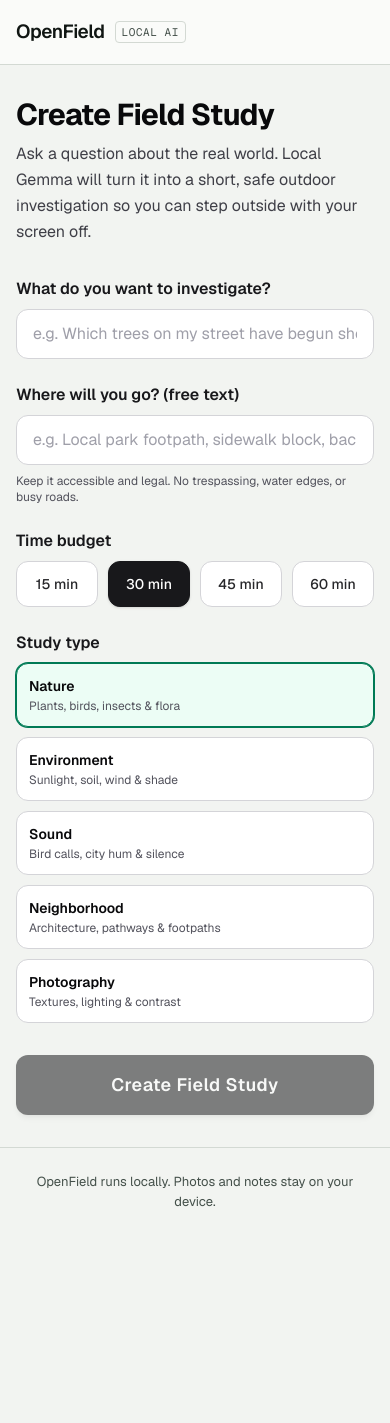
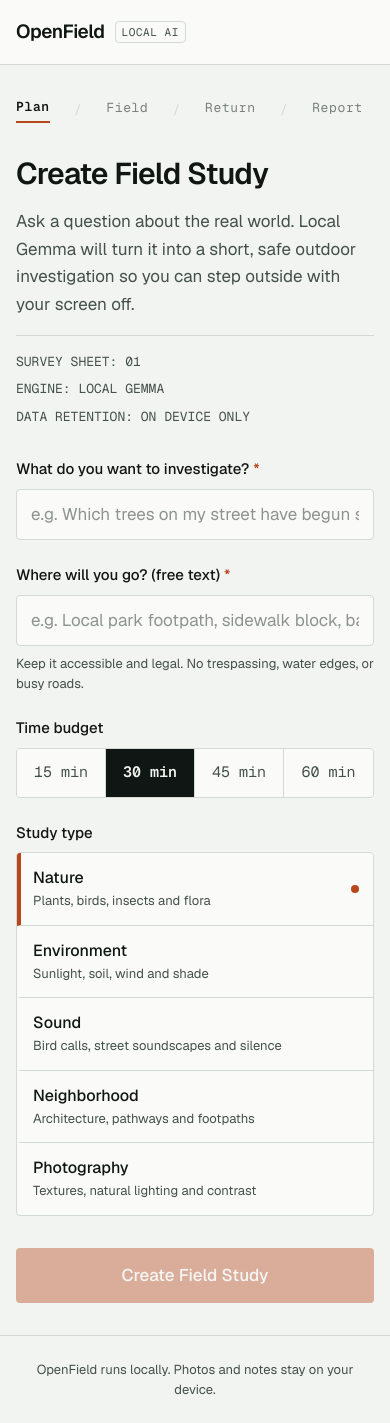
Before and after one commit to TechGenDM/OpenField, a Next.js app: page / in a window 390 px wide. Before the commit the page ends 1235 px from the top, so only its background shows below. Built offline with nearby package versions, Linux system fonts and the light colour scheme.

Commit message:
feat(ui): restyle Screen 1 Create Study as survey instrument

```diff
--- a/src/app/page.tsx
+++ b/src/app/page.tsx
@@ -1,9 +1,16 @@
 "use client";
 
-import { useState } from "react";
+import React, { useState } from "react";
 import { useRouter } from "next/navigation";
 import { StudyMinutes, StudyType } from "@/lib/schemas";
 import { saveProtocol } from "@/lib/storage";
+import { StageTrail } from "@/components/ui/StageTrail";
+import { TextField } from "@/components/ui/TextField";
+import { SegmentedControl } from "@/components/ui/SegmentedControl";
+import { RadioRow } from "@/components/ui/RadioRow";
+import { Button } from "@/components/ui/Button";
+import { Callout } from "@/components/ui/Callout";
+import { ElapsedLoader } from "@/components/ui/ElapsedLoader";
 
 const TIME_OPTIONS: { value: StudyMinutes; label: string }[] = [
   { value: 15, label: "15 min" },
@@ -13,11 +20,11 @@
 ];
 
 const TYPE_OPTIONS: { value: StudyType; label: string; desc: string }[] = [
-  { value: "nature", label: "Nature", desc: "Plants, birds, insects & flora" },
-  { value: "environment", label: "Environment", desc: "Sunlight, soil, wind & shade" },
-  { value: "sound", label: "Sound", desc: "Bird calls, city hum & silence" },
-  { value: "neighborhood", label: "Neighborhood", desc: "Architecture, pathways & footpaths" },
-  { value: "photography", label: "Photography", desc: "Textures, lighting & contrast" },
+  { value: "nature", label: "Nature", desc: "Plants, birds, insects and flora" },
+  { value: "environment", label: "Environment", desc: "Sunlight, soil, wind and shade" },
+  { value: "sound", label: "Sound", desc: "Bird calls, street soundscapes and silence" },
+  { value: "neighborhood", label: "Neighborhood", desc: "Architecture, pathways and footpaths" },
+  { value: "photography", label: "Photography", desc: "Textures, natural lighting and contrast" },
 ];
 
 export default function CreateStudyPage() {
@@ -39,7 +46,7 @@
     setErrorMessage(null);
 
     try {
-      // AI calls strictly happen on the server route /api/study
+      // AI calls happen exclusively on the server route /api/study
       const res = await fetch("/api/study", {
         method: "POST",
         headers: { "Content-Type": "application/json" },
@@ -58,6 +65,12 @@
         let userMsg = errorInfo?.message || "Failed to generate field study.";
         if (errorInfo?.code === "OLLAMA_UNREACHABLE") {
           userMsg = "Cannot connect to local Ollama. Please make sure Ollama is running (`ollama serve`).";
+        } else if (errorInfo?.code === "MODEL_NOT_FOUND") {
+          userMsg = "Requested local model not found. Check OPENFIELD_MODEL or run `ollama pull`.";
+        } else if (errorInfo?.code === "INVALID_MODEL_OUTPUT") {
+          userMsg = "The local model returned unexpected output. Please retry or simplify the question.";
+        } else if (errorInfo?.code === "TIMEOUT") {
+          userMsg = "Protocol generation timed out. Local hardware may be under heavy load.";
         }
         setErrorMessage(userMsg);
         setIsLoading(false);
@@ -79,174 +92,112 @@
 
   return (
     <div className="space-y-8">
-      <div>
-        <h1 className="text-3xl font-bold tracking-tight text-zinc-950 sm:text-4xl">
+      {/* 4-Stage Survey Progress Trail */}
+      <StageTrail currentStage="plan" />
+
+      {/* Two columns from lg up (5/12 left, 7/12 right) */}
+      <div className="grid grid-cols-1 lg:grid-cols-12 gap-8 lg:gap-12 items-start">
+        {/* Left Column (5/12) */}
+        <div className="lg:col-span-5 space-y-4">
+          <h1 className="text-3xl sm:text-4xl font-semibold tracking-tight text-[#101613] leading-tight">
             Create Field Study
           </h1>
-        <p className="mt-2 text-base text-zinc-700 leading-relaxed">
+          <p className="text-[17px] text-[#44504A] leading-relaxed">
             Ask a question about the real world. Local Gemma will turn it into a short,
             safe outdoor investigation so you can step outside with your screen off.
           </p>
+
+          <div className="pt-4 border-t border-[#D3D9D3] space-y-2 text-[13px] text-[#44504A] font-mono">
+            <p>SURVEY SHEET: 01</p>
+            <p>ENGINE: LOCAL GEMMA</p>
+            <p>DATA RETENTION: ON DEVICE ONLY</p>
+          </div>
         </div>
 
+        {/* Right Column (7/12) */}
+        <div className="lg:col-span-7 space-y-6">
           {errorMessage && (
-        <div
+            <Callout
               role="alert"
-          className="p-4 rounded-xl border border-red-300 bg-red-50 text-red-950 text-sm space-y-2"
+              title="Could not generate protocol"
+              variant="signal"
             >
-          <div className="flex items-center gap-2 font-semibold">
-            <svg
-              className="w-5 h-5 text-red-600 shrink-0"
-              fill="none"
-              stroke="currentColor"
-              viewBox="0 0 24 24"
-            >
-              <path
-                strokeLinecap="round"
-                strokeLinejoin="round"
-                strokeWidth={2}
-                d="M12 9v2m0 4h.01m-6.938 4h13.856c1.54 0 2.502-1.667 1.732-3L13.732 4c-.77-1.333-2.694-1.333-3.464 0L3.34 16c-.77 1.333.192 3 1.732 3z"
-              />
-            </svg>
-            <span>Could not generate protocol</span>
-          </div>
-          <p className="text-red-900 leading-normal">{errorMessage}</p>
-        </div>
+              {errorMessage}
+            </Callout>
           )}
 
           <form onSubmit={handleSubmit} className="space-y-6">
             {/* Research Question */}
-        <div className="space-y-2">
-          <label
-            htmlFor="question-input"
-            className="block text-base font-semibold text-zinc-900"
-          >
-            What do you want to investigate?
-          </label>
-          <input
+            <TextField
               id="question-input"
-            type="text"
+              label="What do you want to investigate?"
               required
+              disabled={isLoading}
               value={question}
               onChange={(e) => setQuestion(e.target.value)}
+              placeholder="e.g. Which trees on my street have begun shedding leaves?"
+            />
+
+            {/* Place */}
+            <TextField
+              id="place-input"
+              label="Where will you go? (free text)"
+              required
               disabled={isLoading}
-            placeholder="e.g. Which trees on my street have begun shedding leaves?"
-            className="w-full px-4 py-3 rounded-xl border border-zinc-300 bg-white text-zinc-950 placeholder:text-zinc-400 focus:outline-none focus:ring-2 focus:ring-emerald-700 text-base"
+              value={place}
+              onChange={(e) => setPlace(e.target.value)}
+              placeholder="e.g. Local park footpath, sidewalk block, backyard"
+              helperText="Keep it accessible and legal. No trespassing, water edges, or busy roads."
+            />
+
+            {/* Time Budget */}
+            <div className="space-y-2 text-left">
+              <label className="block text-[15px] font-medium text-[#101613]">
+                Time budget
+              </label>
+              <SegmentedControl
+                name="Time budget"
+                options={TIME_OPTIONS}
+                value={minutes}
+                onChange={(val) => setMinutes(val)}
+                disabled={isLoading}
               />
             </div>
 
-        {/* Place */}
-        <div className="space-y-2">
-          <label
-            htmlFor="place-input"
-            className="block text-base font-semibold text-zinc-900"
-          >
-            Where will you go? (free text)
+            {/* Study Type */}
+            <div className="space-y-2 text-left">
+              <label className="block text-[15px] font-medium text-[#101613]">
+                Study type
               </label>
-          <input
-            id="place-input"
-            type="text"
-            required
-            value={place}
-            onChange={(e) => setPlace(e.target.value)}
+              <RadioRow
+                options={TYPE_OPTIONS}
+                value={type}
+                onChange={(val) => setType(val)}
                 disabled={isLoading}
-            placeholder="e.g. Local park footpath, sidewalk block, backyard"
-            className="w-full px-4 py-3 rounded-xl border border-zinc-300 bg-white text-zinc-950 placeholder:text-zinc-400 focus:outline-none focus:ring-2 focus:ring-emerald-700 text-base"
               />
-          <p className="text-xs text-zinc-600">
-            Keep it accessible and legal. No trespassing, water edges, or busy roads.
-          </p>
             </div>
 
-        {/* Time Budget */}
-        <div className="space-y-2">
-          <label className="block text-base font-semibold text-zinc-900">
-            Time budget
-          </label>
-          <div className="grid grid-cols-4 gap-2.5">
-            {TIME_OPTIONS.map((opt) => (
-              <button
-                type="button"
-                key={opt.value}
-                disabled={isLoading}
-                onClick={() => setMinutes(opt.value)}
-                className={`py-3 px-2 text-center rounded-xl font-medium border text-sm transition ${
-                  minutes === opt.value
-                    ? "bg-zinc-900 text-white border-zinc-900 shadow-sm"
-                    : "bg-white text-zinc-800 border-zinc-300 hover:bg-zinc-100"
-                }`}
+            {/* Submit Action or Honest Elapsed Loader */}
+            <div className="pt-2">
+              {isLoading ? (
+                <ElapsedLoader
+                  label="Gemma is writing your protocol"
+                  subtext="Local models are slow. This usually takes about a minute."
+                />
+              ) : (
+                <Button
+                  type="submit"
+                  size="lg"
+                  disabled={!question.trim() || !place.trim()}
+                  className="w-full"
                 >
-                {opt.label}
-              </button>
-            ))}
-          </div>
-        </div>
-
-        {/* Study Type */}
-        <div className="space-y-2">
-          <label className="block text-base font-semibold text-zinc-900">
-            Study type
-          </label>
-          <div className="grid grid-cols-1 sm:grid-cols-2 gap-2.5">
-            {TYPE_OPTIONS.map((opt) => (
-              <button
-                type="button"
-                key={opt.value}
-                disabled={isLoading}
-                onClick={() => setType(opt.value)}
-                className={`p-3 text-left rounded-xl border transition ${
-                  type === opt.value
-                    ? "bg-emerald-50 border-emerald-700 ring-1 ring-emerald-700"
-                    : "bg-white border-zinc-300 hover:bg-zinc-50"
-                }`}
-              >
-                <div className="font-semibold text-zinc-950 text-sm">
-                  {opt.label}
-                </div>
-                <div className="text-xs text-zinc-600 mt-0.5">
-                  {opt.desc}
-                </div>
-              </button>
-            ))}
-          </div>
-        </div>
-
-        {/* Submit Button */}
-        <div className="pt-2">
-          <button
-            type="submit"
-            disabled={isLoading || !question.trim() || !place.trim()}
-            className="w-full py-4 px-6 rounded-xl bg-zinc-950 text-white font-semibold text-lg tracking-wide hover:bg-zinc-800 disabled:opacity-50 disabled:cursor-not-allowed transition flex items-center justify-center gap-3 shadow-md"
-          >
-            {isLoading ? (
-              <>
-                <svg
-                  className="animate-spin h-5 w-5 text-white"
-                  fill="none"
-                  viewBox="0 0 24 24"
-                >
-                  <circle
-                    className="opacity-25"
-                    cx="12"
-                    cy="12"
-                    r="10"
-                    stroke="currentColor"
-                    strokeWidth="4"
-                  />
-                  <path
-                    className="opacity-75"
-                    fill="currentColor"
-                    d="M4 12a8 8 0 018-8V0C5.373 0 0 5.373 0 12h4zm2 5.291A7.962 7.962 0 014 12H0c0 3.042 1.135 5.824 3 7.938l3-2.647z"
-                  />
-                </svg>
-                <span>Gemma is generating protocol...</span>
-              </>
-            ) : (
-              <span>Create Field Study</span>
+                  Create Field Study
+                </Button>
               )}
-          </button>
             </div>
           </form>
         </div>
+      </div>
+    </div>
   );
 }
```
Lines whose indentation alone changed are shown as unchanged.
